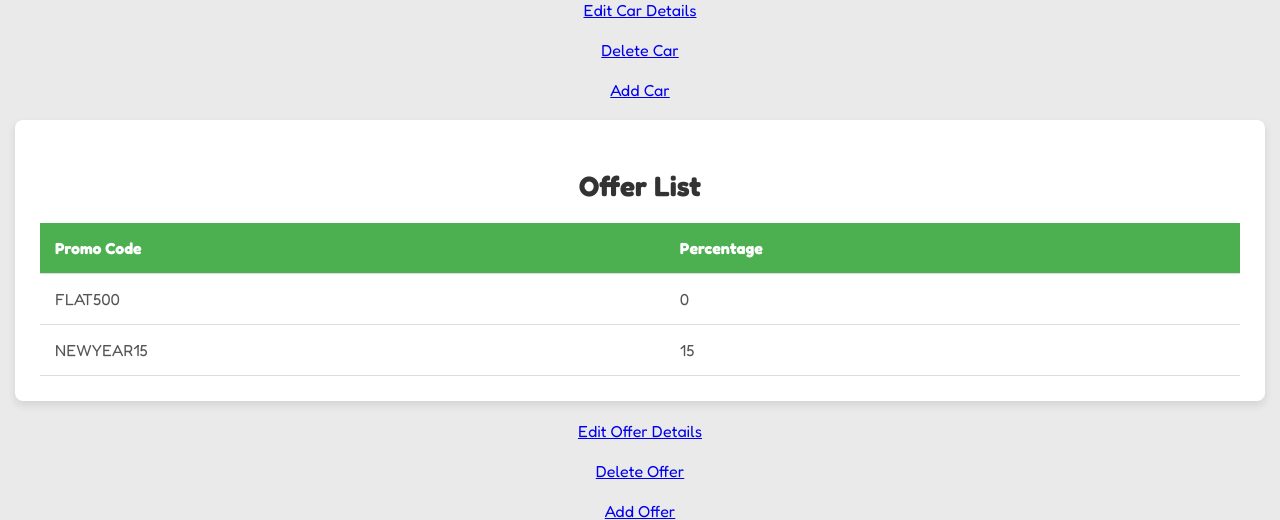
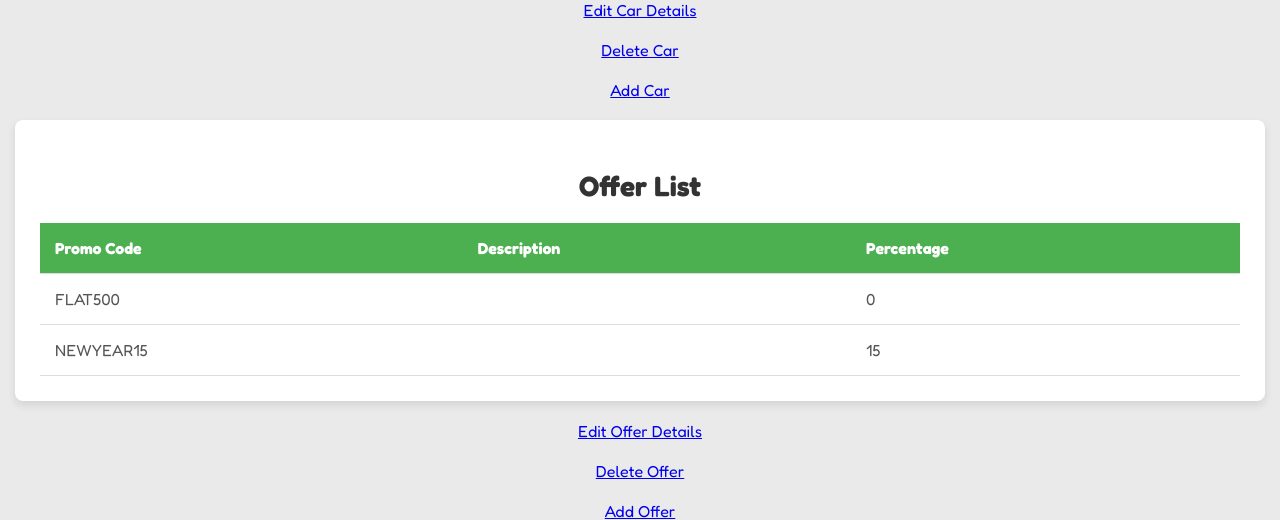
Before and after one commit to Lusaka2003/CSE370Project, a PHP site: page /admin_dashboard.php in a window 1280 px wide. Shown: the part 1005-1525 px from the top of the page. Run offline with PHP 8.4, Linux system fonts and the light colour scheme; data comes from the database, SQL or seed files in the repository; data that the repository does not hold is empty.

Commit message:
Update admin_dashboard.php

```diff
--- a/admin_dashboard.php
+++ b/admin_dashboard.php
@@ -150,6 +150,7 @@
                     <thead>
                         <tr>
                             <th>Promo Code</th>
+                            <th>Description</th>
                             <th>Percentage</th>
 
                         </tr>
@@ -164,6 +165,7 @@
                         ?>
                         <tr>
                             <td><?php echo $row["Promo_Code"]; ?></td>
+                            <td><?php echo $row["Description"]; ?></td>
                             <td><?php echo $row["Percentage"]; ?></td>
 
 
```
